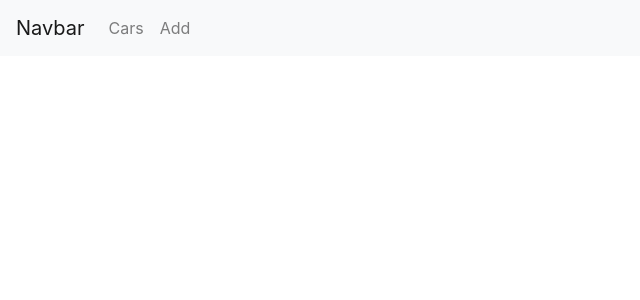
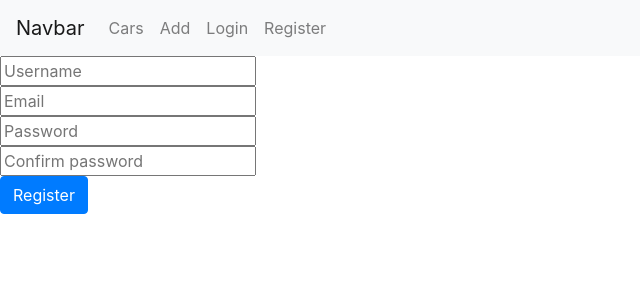
Before and after one commit to branko98/cars-app, a Vue app: page /register in a window 1280 px wide. Shown: the top 300 px of the page, without its empty margins (0-640 px from the left). Built offline with nearby package versions, Linux system fonts and the light colour scheme.

Commit message:
osmi_zadatak

```diff
--- a/src/App.vue
+++ b/src/App.vue
@@ -1,35 +1,70 @@
 <template>
-  <div >
+  <div>
     <nav class="navbar navbar-expand-lg navbar-light bg-light">
       <a class="navbar-brand" href="#">Navbar</a>
-      <button class="navbar-toggler" type="button" data-toggle="collapse" data-target="#navbarNav" aria-controls="navbarNav" aria-expanded="false" aria-label="Toggle navigation">
+      <button
+        class="navbar-toggler"
+        type="button"
+        data-toggle="collapse"
+        data-target="#navbarNav"
+        aria-controls="navbarNav"
+        aria-expanded="false"
+        aria-label="Toggle navigation"
+      >
         <span class="navbar-toggler-icon"></span>
       </button>
       <div class="collapse navbar-collapse" id="navbarNav">
         <ul class="navbar-nav">
-          <li class="nav-item"><a class="nav-link" href="/cars">Cars</a></li>
-          <li class="nav-item"><a class="nav-link" href="/add">Add</a></li>
+          <li class="nav-item">
+            <a class="nav-link" href="/cars">Cars</a>
+          </li>
+          <li class="nav-item">
+            <a class="nav-link" href="/add">Add</a>
+          </li>
+          <li class="nav-item">
+            <router-link class="nav-item nav-link" to="/login" v-if="!isAuthenticated">Login</router-link>
+          </li>
+          <li class="nav-item">
+            <a href="#" class="nav-item nav-link" @click="logout" v-if="isAuthenticated">Logout</a>
+          </li>
+          <li class="nav-item">
+            <router-link class="nav-item nav-link" to="/register" v-if="!isAuthenticated">Register</router-link>
+          </li>
         </ul>
       </div>
     </nav>
-  <router-view/>
+    <router-view />
   </div>
 </template>
 
 <script>
-import AppCars from './components/AppCars.vue'
+import AppCars from "./components/AppCars.vue";
+import { authService } from "./services/authService";
 
 export default {
-  name: 'app',
+  name: "app",
   components: {
     AppCars
+  },
+
+  data() {
+    return {
+      isAuthenticated: authService.isAuthenticated()
+    };
+  },
+
+  methods: {
+    logout() {
+      authService.logout();
+      this.isAuthenticated = false;
+    }
   }
-}
+};
 </script>
 
 <style>
 #app {
-  font-family: 'Avenir', Helvetica, Arial, sans-serif;
+  font-family: "Avenir", Helvetica, Arial, sans-serif;
   -webkit-font-smoothing: antialiased;
   -moz-osx-font-smoothing: grayscale;
   text-align: center;
--- a/src/components/AddCar.vue
+++ b/src/components/AddCar.vue
@@ -86,14 +86,12 @@ export default {
     methods: {
         handleAdd(){
             if(this.id){
-                console.log(this.newCar)
                 carsService.editCar(this.newCar, this.id)
                 this.$router.push('/cars')
             } else{
                 carsService.addCar(this.newCar)
                 this.$router.push('/cars')
             }
-
         },
 
         preview(){
--- /dev/null
+++ b/src/components/AppLogin.vue
@@ -0,0 +1,32 @@
+<template>
+  <div>
+    <form @submit.prevent="login">
+      <input type="text" id="email" placeholder="Email" v-model="email" minlength="2" />
+      <br />
+      <input type="password" id="password" placeholder="Password" v-model="password" minlength="2" />
+      <br />
+      <button class="btn btn-primary" type="submit">Login</button>
+    </form>
+  </div>
+</template>
+
+<script>
+import { authService } from "../services/authService";
+
+export default {
+  data() {
+    return {
+      email: "",
+      password: ""
+    };
+  },
+
+  methods: {
+    login() {
+      authService.login(this.email, this.password).then(() => {
+        this.$router.push({ name: "cars" });
+      });
+    }
+  }
+};
+</script>
--- /dev/null
+++ b/src/components/AppRegister.vue
@@ -0,0 +1,48 @@
+<template>
+  <div>
+    <form @submit.prevent="register">
+      <input type="text" id="username" placeholder="Username" v-model="user.username" />
+      <br />
+      <input type="text" id="email" placeholder="Email" v-model="user.email" />
+      <br />
+      <input type="password" id="password" placeholder="Password" v-model="user.password" />
+      <br />
+      <input
+        type="password"
+        id="password_confirmation"
+        placeholder="Confirm password"
+        v-model="user.password_confirmation"
+      />
+      <br />
+      <button class="btn btn-primary" type="submit">Register</button>
+    </form>
+  </div>
+</template>
+
+<script>
+import { authService } from "../services/authService";
+
+export default {
+  data() {
+    return {
+      user: {
+        username: "",
+        email: "",
+        password: "",
+        password_confirmation: ""
+      }
+    };
+  },
+
+  methods: {
+    register() {
+      authService.register(this.user).then(() => {
+        this.$router.push({ name: "login" });
+      });
+    }
+  }
+};
+</script>
+
+<style>
+</style>
--- a/src/main.js
+++ b/src/main.js
@@ -3,6 +3,8 @@ import App from './App.vue'
 import VueRouter from 'vue-router'
 import AppCars from '@/components/AppCars'
 import AddCar from '@/components/AddCar'
+import AppLogin from '@/components/AppLogin'
+import AppRegister from '@/components/AppRegister'
 
 Vue.config.productionTip = false
 
@@ -10,9 +12,11 @@ Vue.use(VueRouter)
 
 const routes = [
   { path: '/', component: AppCars },
-  { path: '/cars', component: AppCars },
+  { path: '/cars', component: AppCars, name: 'cars' },
   { path: '/add', component: AddCar },
   { path: '/edit/:id', component: AddCar },
+  { path: '/login', component: AppLogin, name: 'login' },
+  { path: '/register', component: AppRegister },
 ]
 
 const router = new VueRouter({
--- /dev/null
+++ b/src/services/authService.js
@@ -0,0 +1,37 @@
+import axios from 'axios'
+
+export default class AuthService {
+
+  constructor() {
+    this.setAxiosDefaultAuthorizationHeader()
+  }
+
+  login(email, password) {
+    return axios.post('http://localhost:8000/api/login', {
+      email, password
+    }).then(data => {
+      window.localStorage.setItem('loginToken', data.data.token)
+      this.setAxiosDefaultAuthorizationHeader()
+    })
+  }
+
+  setAxiosDefaultAuthorizationHeader() {
+    const TOKEN = window.localStorage.getItem('loginToken')
+    axios.defaults.headers.common['Authorization'] = `Bearer ${TOKEN}`
+  }
+
+  logout() {
+    window.localStorage.removeItem('loginToken')
+    delete axios.defaults.headers.common['Authorization']
+  }
+
+  isAuthenticated() {
+    return !!window.localStorage.getItem('loginToken')
+  }
+
+  register(user) {
+    return axios.post('register', user)
+  }
+}
+
+export const authService = new AuthService()
--- a/src/services/cars.js
+++ b/src/services/cars.js
@@ -2,7 +2,7 @@ import axios from 'axios';
 
 export default class CarsService {
     constructor() {
-        axios.defaults.baseURL = 'http://localhost:3000/api/'
+        axios.defaults.baseURL = 'http://localhost:8000/api/'
     }
 
     getCars() {
@@ -10,18 +10,18 @@ export default class CarsService {
     }
 
     addCar(car) {
-        return axios.post('cars',car)
+        return axios.post('cars', car)
     }
 
-    getCar(id){
+    getCar(id) {
         return axios.get(`/cars/${id}`)
     }
 
-    editCar(car, id){
+    editCar(car, id) {
         return axios.put('/cars/' + id, car)
     }
 
-    deleteCar(id){
+    deleteCar(id) {
         return axios.delete('/cars/' + id);
     }
 }
```
Also changed, not shown: 1989 other files (tests, documents, lock files or other folders).
